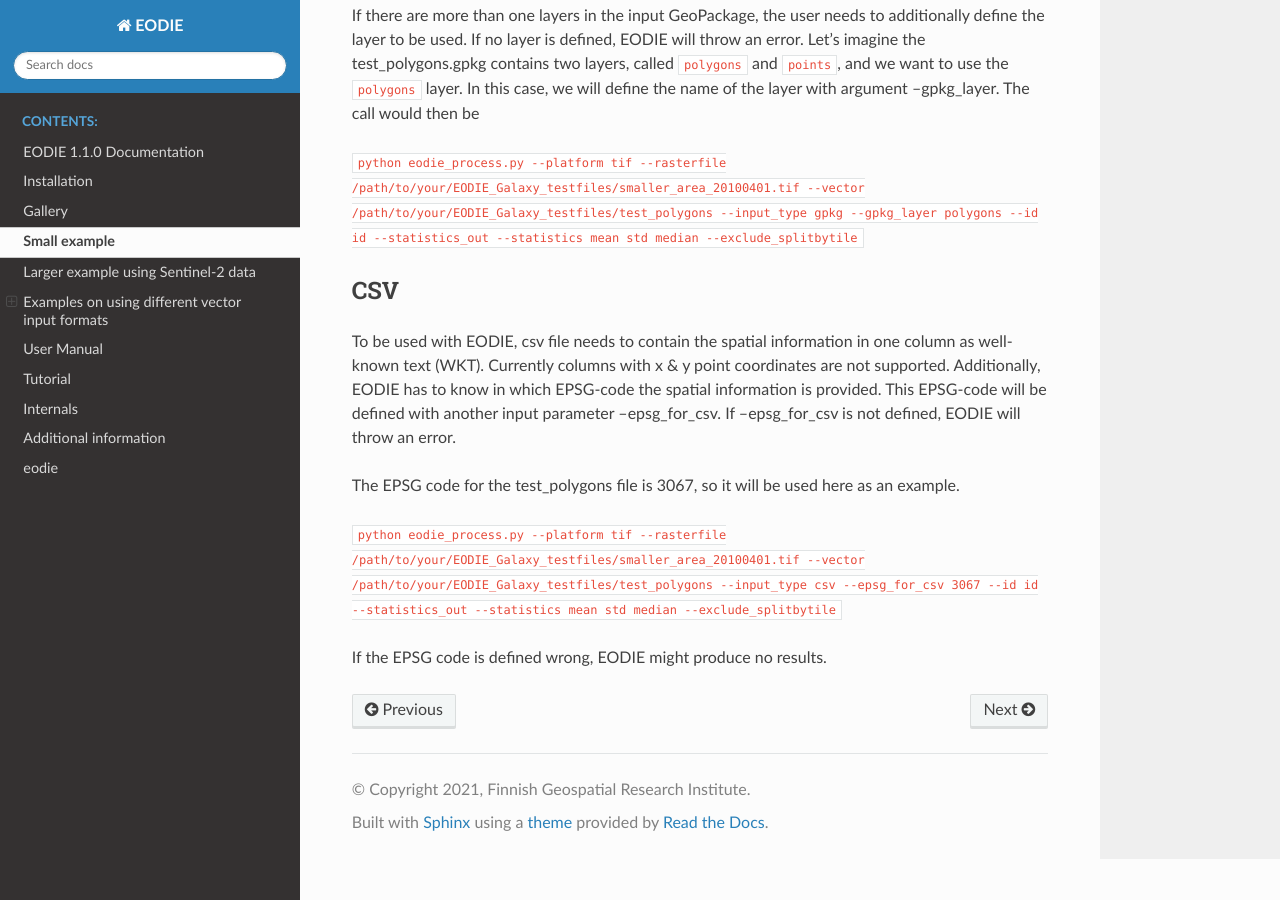
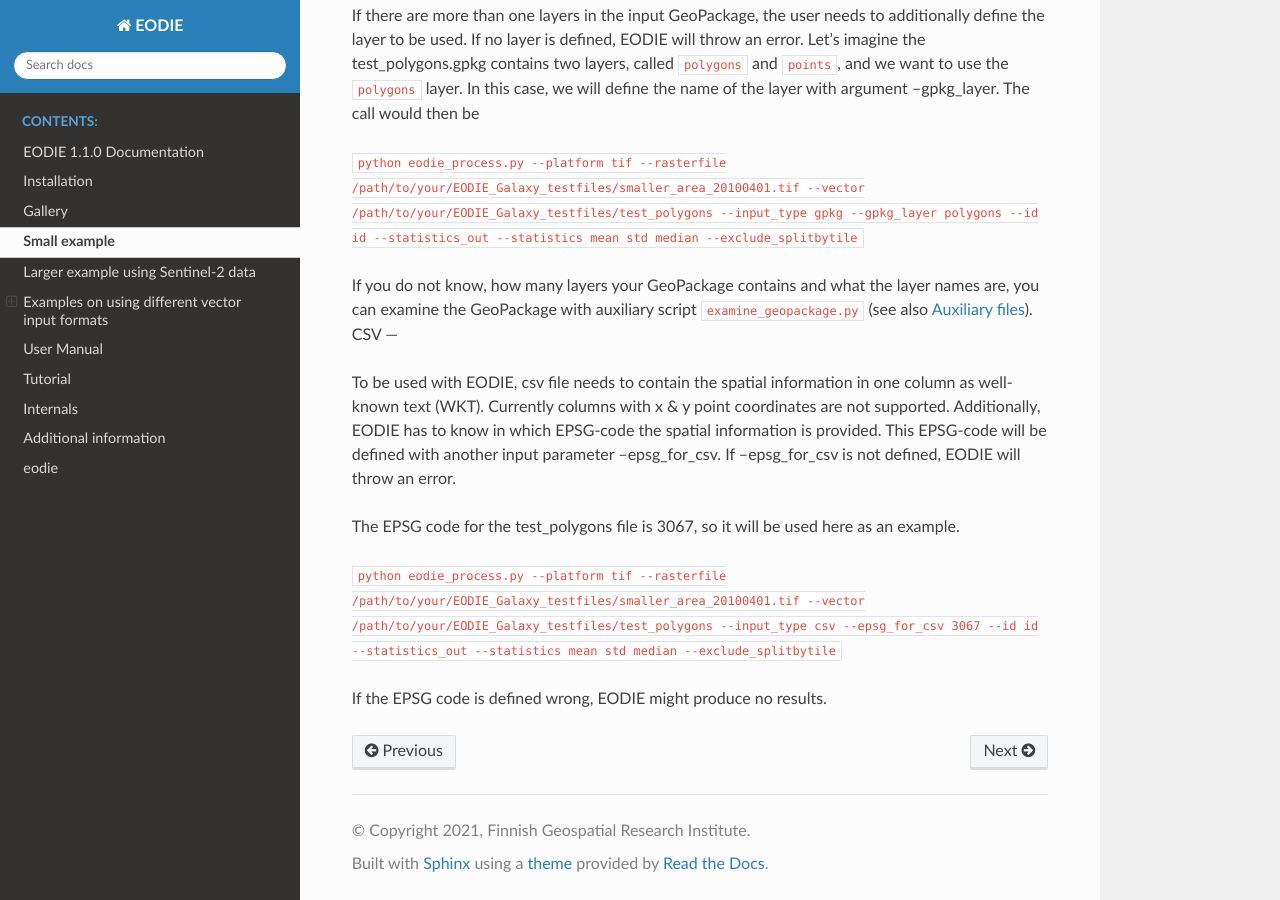
Before and after one commit to samumantha/EODIE, a Sphinx documentation site: the page built from docs/Example.rst, in a window 1280 px wide and 900 px high, scrolled down 2800 px. Built offline with Sphinx 7.4.7 and the Read the Docs theme 2.0.0, drawn with Linux system fonts in a browser that asks for light colours.

Commit message:
Added mention of examine_geopackage.py

```diff
--- a/docs/Example.rst
+++ b/docs/Example.rst
@@ -92,6 +92,7 @@ The call would then be
 
 ``python eodie_process.py --platform tif --rasterfile /path/to/your/EODIE_Galaxy_testfiles/smaller_area_20100401.tif --vector /path/to/your/EODIE_Galaxy_testfiles/test_polygons --input_type gpkg --gpkg_layer polygons --id id --statistics_out --statistics mean std median --exclude_splitbytile``
 
+If you do not know, how many layers your GeoPackage contains and what the layer names are, you can examine the GeoPackage with auxiliary script ``examine_geopackage.py`` (see also :ref:`auxfiles`).
 CSV
 ---
 
```
